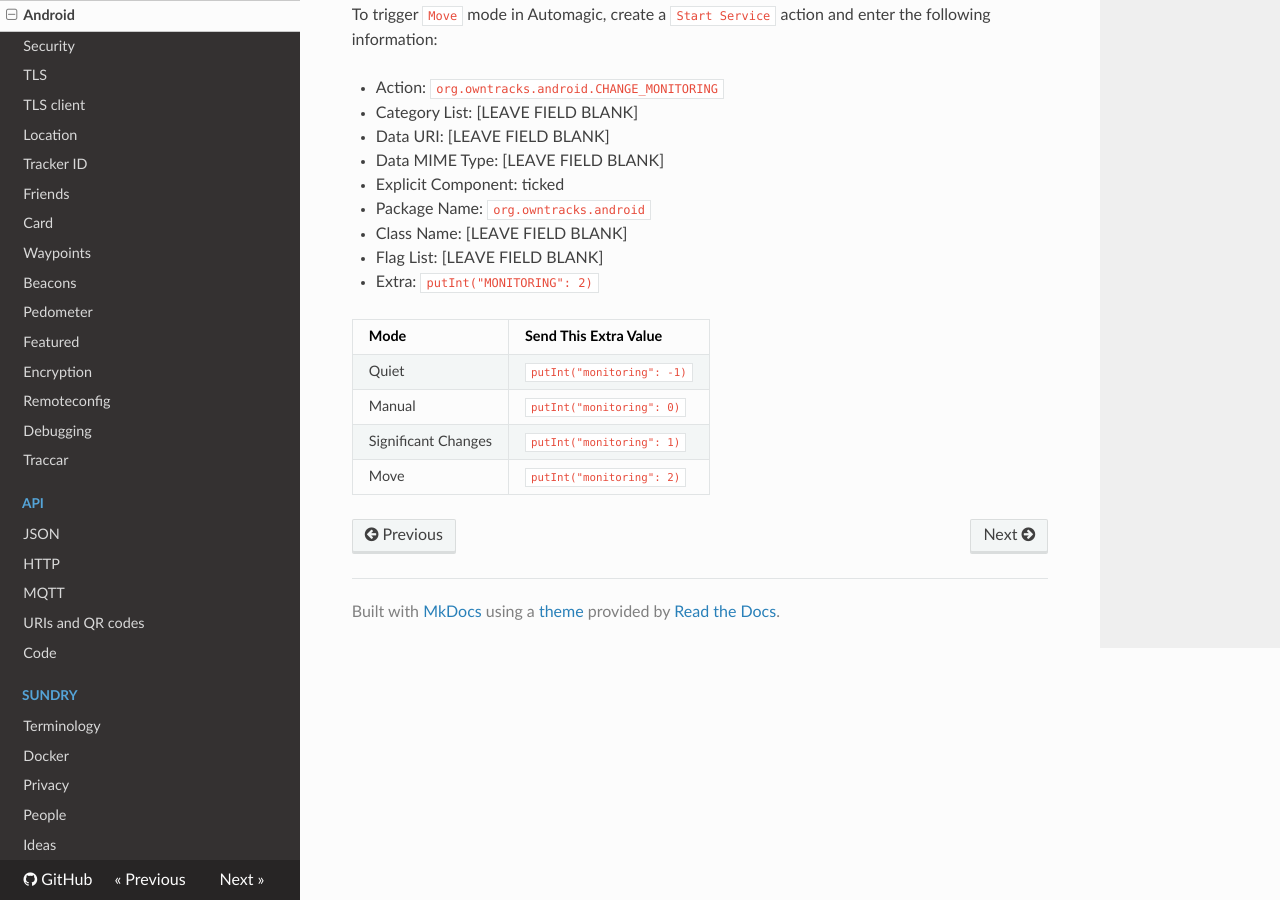
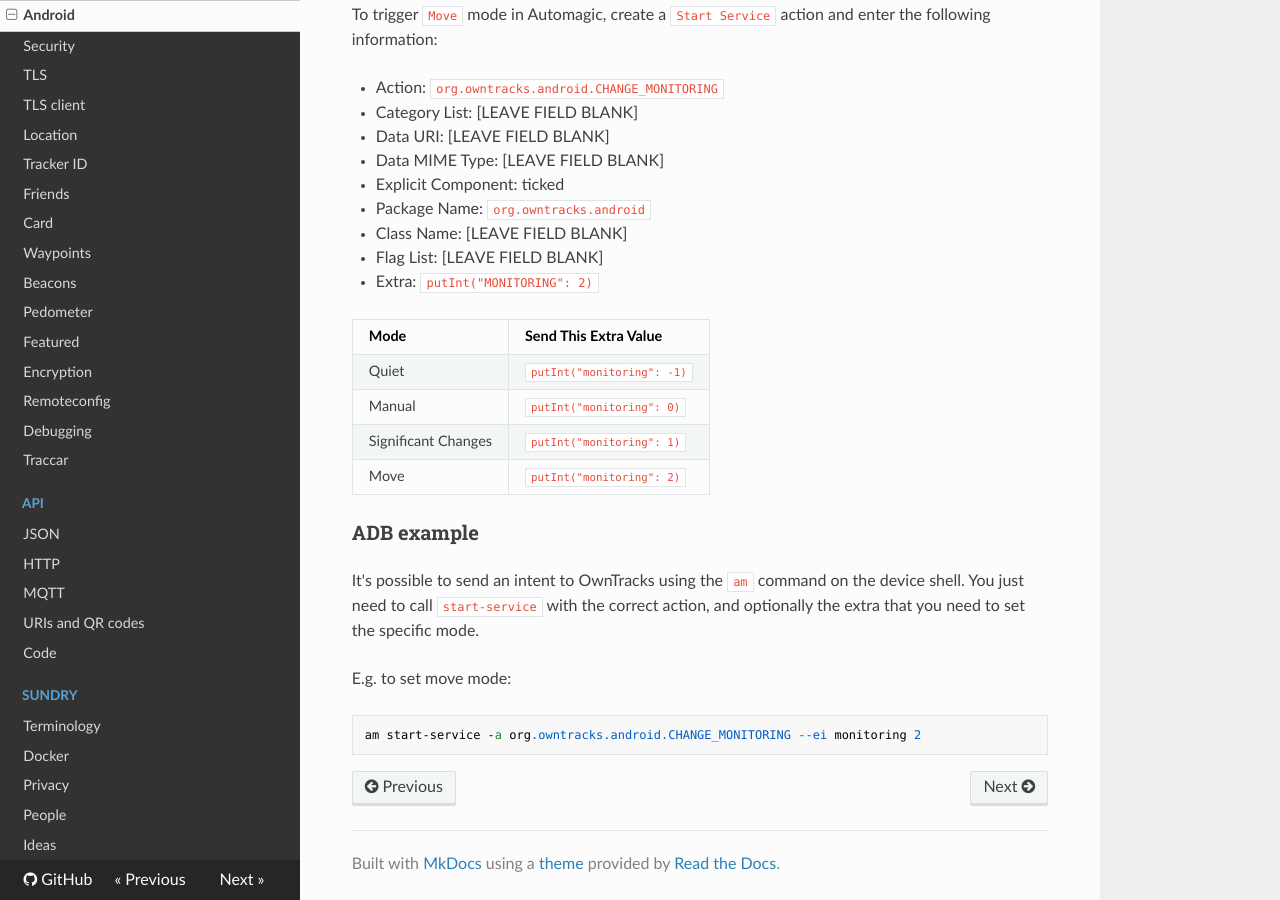
Before and after one commit to owntracks/booklet, an MkDocs documentation site: the page built from docs/features/android.md, in a window 1280 px wide and 900 px high, scrolled down 3469 px. Built offline with MkDocs 1.6.1, drawn with Linux system fonts in a browser that asks for light colours; nearby versions of some CDN libraries; old or Windows-style settings are respelled for this version of MkDocs.

Commit message:
Added `am` command example to android page

```diff
--- a/docs/features/android.md
+++ b/docs/features/android.md
@@ -116,3 +116,11 @@ To trigger `Move` mode in Automagic, create a `Start Service` action and enter t
 |Manual|`putInt("monitoring": 0)`|
 |Significant Changes|`putInt("monitoring": 1)`|
 |Move|`putInt("monitoring": 2)`|
+
+### ADB example
+
+It's possible to send an intent to OwnTracks using the `am` command on the device shell. You just need to call `start-service` with the correct action, and optionally the extra that you need to set the specific mode.
+
+E.g. to set move mode:
+
+    am start-service -a org.owntracks.android.CHANGE_MONITORING --ei monitoring 2
```
